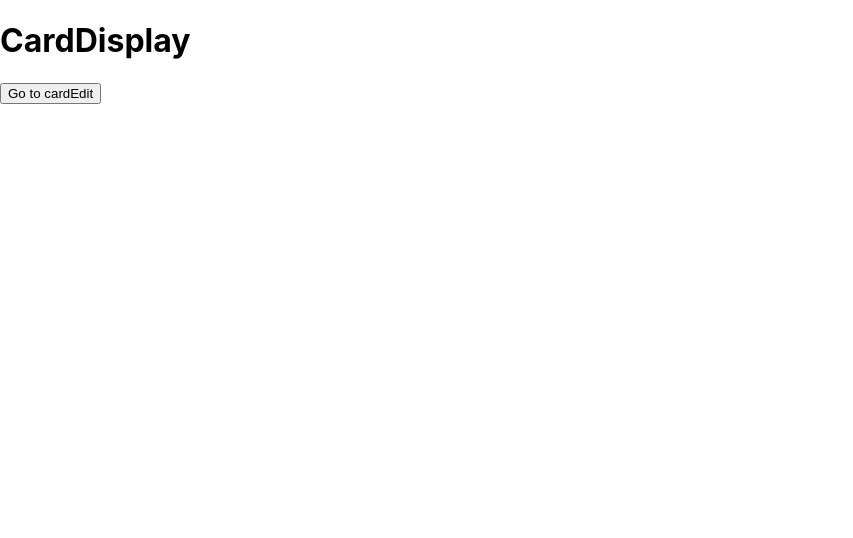
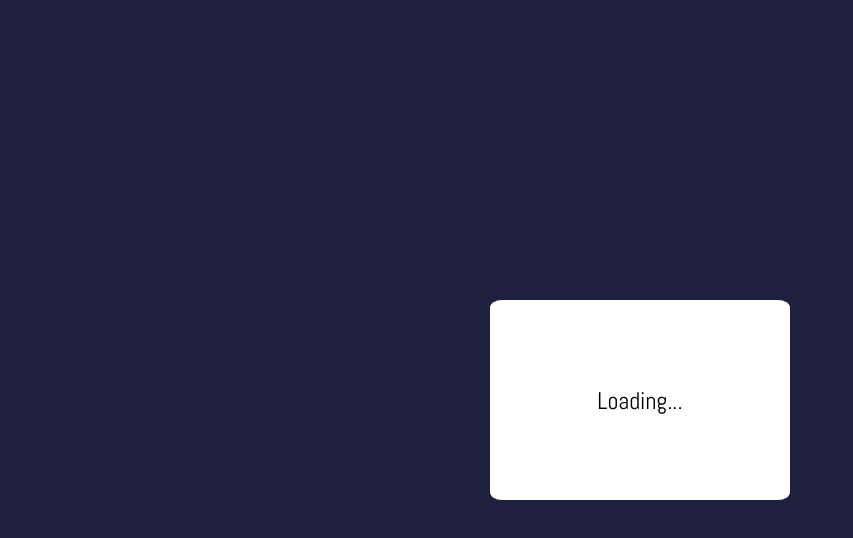
Before and after one commit to DystDev/studytab-extension, a React (Create React App) app: page / in a window 1280 px wide. Shown: the top 538 px of the page, without its empty margins (0-853 px from the left). Built offline with nearby package versions, Linux system fonts and the light colour scheme.

Commit message:
Add main card and interface

```diff
--- a/public/index.html
+++ b/public/index.html
@@ -15,6 +15,12 @@
       user's mobile device or desktop. See https://developers.google.com/web/fundamentals/web-app-manifest/
     -->
     <link rel="manifest" href="%PUBLIC_URL%/manifest.json" />
+    <link rel="preconnect" href="https://fonts.googleapis.com" />
+    <link rel="preconnect" href="https://fonts.gstatic.com" crossorigin />
+    <link
+      href="https://fonts.googleapis.com/css2?family=Abel&display=swap"
+      rel="stylesheet"
+    />
     <!--
       Notice the use of %PUBLIC_URL% in the tags above.
       It will be replaced with the URL of the `public` folder during the build.
--- a/src/App.css
+++ b/src/App.css
@@ -1,38 +1,37 @@
-.App {
-  text-align: center;
+.appLayout {
+  display: flex;
+  position: absolute;
+  flex-direction: column;
+  background-color: #1e203e;
+  height: 100%;
+  width: 100%;
 }
 
-.App-logo {
-  height: 40vmin;
-  pointer-events: none;
+.mainCard {
+  justify-self: center;
+  margin: auto;
 }
 
-@media (prefers-reduced-motion: no-preference) {
-  .App-logo {
-    animation: App-logo-spin infinite 20s linear;
-  }
+.cardDisplayScreen {
+  display: flex;
+  flex-direction: column;
+  margin-top: auto;
+  margin-bottom: auto;
 }
 
-.App-header {
-  background-color: #282c34;
-  min-height: 100vh;
-  display: flex;
-  flex-direction: column;
+.mainCardContainer {
+  border-radius: 4%;
+  padding: 0;
+  align-self: center;
   align-items: center;
   justify-content: center;
-  font-size: calc(10px + 2vmin);
-  color: white;
+  display: flex;
+  width: 300px;
+  height: 200px;
+  background-color: white;
 }
 
-.App-link {
-  color: #61dafb;
+.sText {
+  font-size: 24px;
+  font-family: 'Abel', 'Courier New', Courier, monospace;
 }
-
-@keyframes App-logo-spin {
-  from {
-    transform: rotate(0deg);
-  }
-  to {
-    transform: rotate(360deg);
-  }
-}
--- a/src/App.js
+++ b/src/App.js
@@ -9,9 +9,17 @@ function App() {
 
   switch (currentComponent) {
     case 'CardDisplay':
-      return <CardDisplay setCurrentComponent={setCurrentComponent} />;
+      return (
+        <div className="appLayout">
+          <CardDisplay setCurrentComponent={setCurrentComponent} />
+        </div>
+      );
     case 'CardEdit':
-      return <CardEdit setCurrentComponent={setCurrentComponent} />;
+      return (
+        <div className="appLayout">
+          <CardEdit setCurrentComponent={setCurrentComponent} />
+        </div>
+      );
     default:
       return null;
   }
--- /dev/null
+++ b/src/components/MainCard.js
@@ -0,0 +1,11 @@
+import SText from './SText';
+
+const MainCard = (props) => {
+  return (
+    <div className="mainCardContainer">
+      <SText>{props.text}</SText>
+    </div>
+  );
+};
+
+export default MainCard;
--- /dev/null
+++ b/src/components/SText.js
@@ -0,0 +1,7 @@
+import '../App.js';
+
+const SText = (props) => {
+  return <p className="sText">{props.children}</p>;
+};
+
+export default SText;
--- a/src/index.css
+++ b/src/index.css
@@ -1,6 +1,6 @@
 body {
   margin: 0;
-  font-family: -apple-system, BlinkMacSystemFont, 'Segoe UI', 'Roboto', 'Oxygen',
+  font-family: 'Abel', -apple-system, BlinkMacSystemFont, 'Segoe UI', 'Roboto', 'Oxygen',
     'Ubuntu', 'Cantarell', 'Fira Sans', 'Droid Sans', 'Helvetica Neue',
     sans-serif;
   -webkit-font-smoothing: antialiased;
--- a/src/screens/CardDisplay.js
+++ b/src/screens/CardDisplay.js
@@ -1,13 +1,18 @@
-import React from 'react';
+import React, { useState } from 'react';
+import '../App.js';
+import MainCard from '../components/MainCard.js';
 
 const CardDisplay = (props) => {
+  const [currentPrompt, setCurrentPrompt] = useState(null);
+
   return (
-    <>
-      <h1>CardDisplay</h1>
-      <button onClick={() => props.setCurrentComponent('CardEdit')}>
-        Go to cardEdit
-      </button>
-    </>
+    <div className="cardDisplayScreen">
+      {currentPrompt != null ? (
+        <MainCard text={currentPrompt} />
+      ) : (
+        <MainCard text={'Loading...'} />
+      )}
+    </div>
   );
 };
 
--- a/src/screens/CardEdit.js
+++ b/src/screens/CardEdit.js
@@ -1,4 +1,4 @@
-import React, { useEffect } from 'react';
+import React from 'react';
 
 const CardEdit = (props) => {
   return (
```
